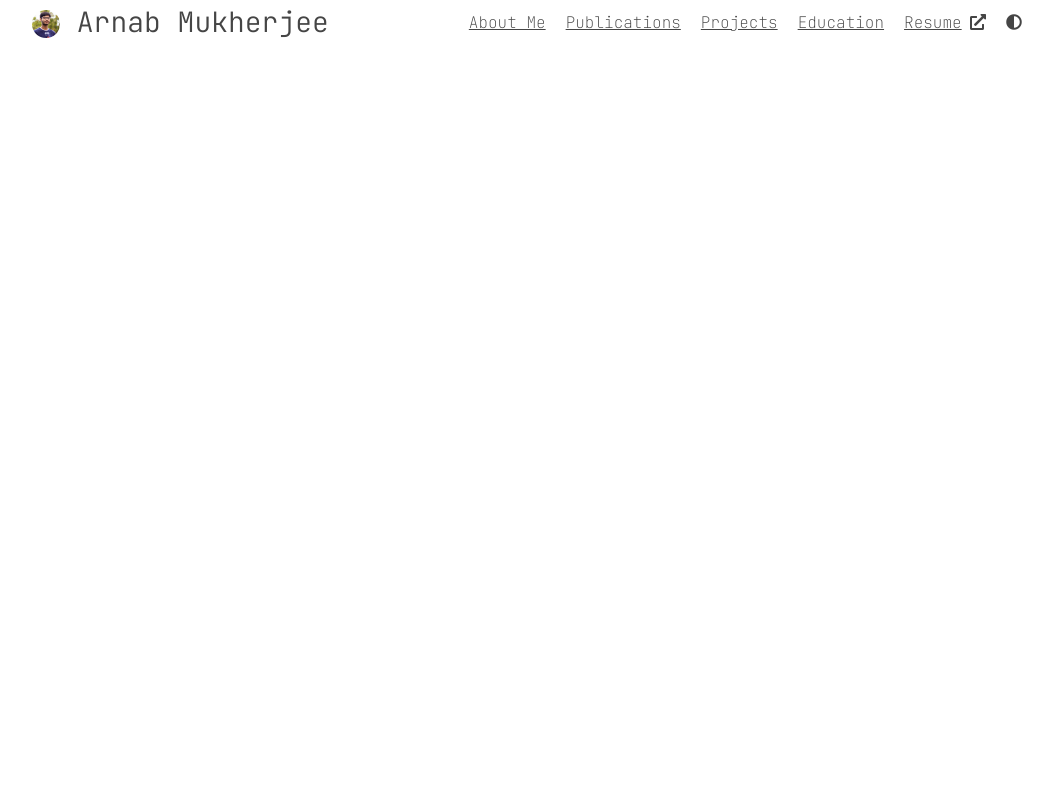
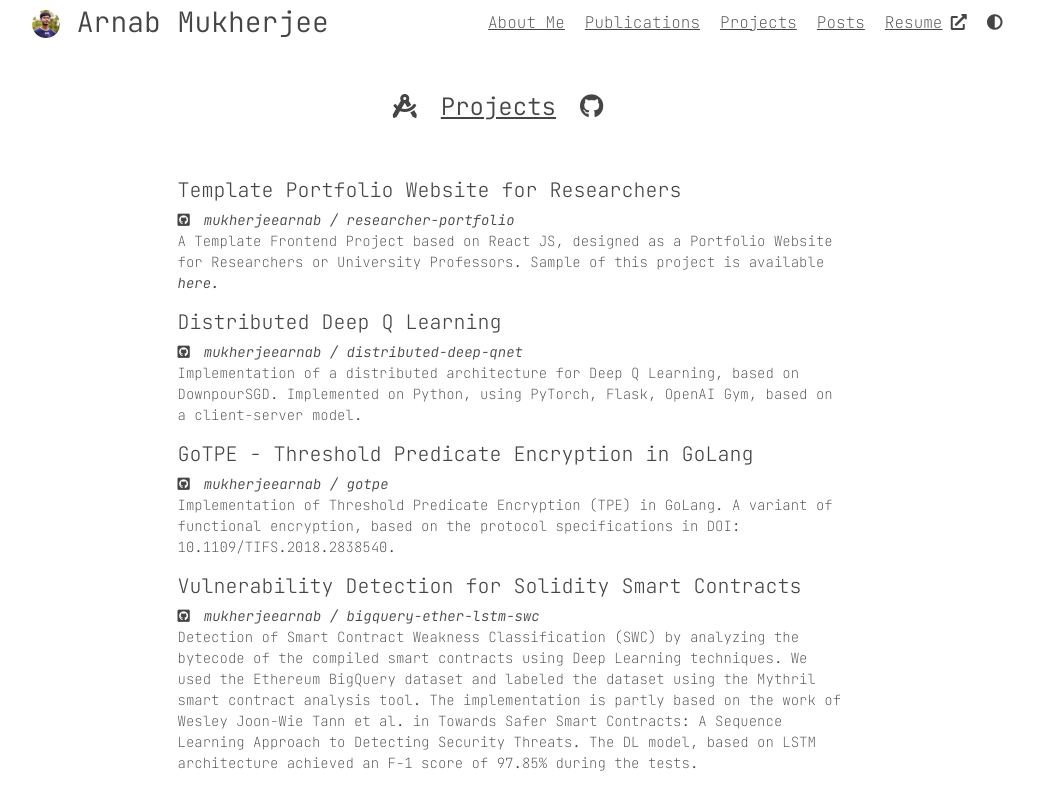
Before and after one commit to mukherjeearnab/mukherjeearnab.github.io, a React (Create React App) app: page /projects in a window 1280 px wide. Shown: the top 792 px of the page, without its empty margins (130-1183 px from the left). Built offline with nearby package versions, Linux system fonts and the light colour scheme.

Commit message:
Added Projects

```diff
--- /dev/null
+++ b/public/data/Projects.json
@@ -0,0 +1,90 @@
+[
+    {
+        "name": "Template Portfolio Website for Researchers",
+        "link": "https://github.com/mukherjeearnab/researcher-portfolio",
+        "user": "mukherjeearnab",
+        "repository": "researcher-portfolio",
+        "description": "A Template Frontend Project based on React JS, designed as a Portfolio Website for Researchers or University Professors.",
+        "sample": "https://mukherjeearnab.github.io/researcher-portfolio"
+    },
+    {
+        "name": "Distributed Deep Q Learning",
+        "link": "https://github.com/mukherjeearnab/distributed-deep-qnet",
+        "user": "mukherjeearnab",
+        "repository": "distributed-deep-qnet",
+        "description": "Implementation of a distributed architecture for Deep Q Learning, based on DownpourSGD. Implemented on Python, using PyTorch, Flask, OpenAI Gym, based on a client-server model.",
+        "sample": ""
+    },
+    {
+        "name": "GoTPE - Threshold Predicate Encryption in GoLang",
+        "link": "https://github.com/mukherjeearnab/gotpe",
+        "user": "mukherjeearnab",
+        "repository": "gotpe",
+        "description": "Implementation of Threshold Predicate Encryption (TPE) in GoLang. A variant of functional encryption, based on the protocol specifications in DOI: 10.1109/TIFS.2018.2838540.",
+        "sample": ""
+    },
+    {
+        "name": "Vulnerability Detection for Solidity Smart Contracts",
+        "link": "https://github.com/mukherjeearnab/bigquery-ether-lstm-swc",
+        "user": "mukherjeearnab",
+        "repository": "bigquery-ether-lstm-swc",
+        "description": "Detection of Smart Contract Weakness Classification (SWC) by analyzing the bytecode of the compiled smart contracts using Deep Learning techniques. We used the Ethereum BigQuery dataset and labeled the dataset using the Mythril smart contract analysis tool. The implementation is partly based on the work of Wesley Joon-Wie Tann et al. in Towards Safer Smart Contracts: A Sequence Learning Approach to Detecting Security Threats. The DL model, based on LSTM architecture achieved an F-1 score of 97.85% during the tests.",
+        "sample": ""
+    },
+    {
+        "name": "SolcAPI",
+        "link": "https://github.com/mukherjeearnab/solc-api",
+        "user": "mukherjeearnab",
+        "repository": "solc-api",
+        "description": "An API to compile Solidity Code automatically detecting the version pragma. Ideal for huge datasets of Solidity code. Implemented on Node.JS, utilizing the JS binaries of solc (Solidity Compiler).",
+        "sample": ""
+    },
+    {
+        "name": "PoliceChain",
+        "link": "https://github.com/mukherjeearnab/police-chain",
+        "user": "mukherjeearnab",
+        "repository": "police-chain",
+        "description": "This project is a working prototype of (PoliceChain) the publication mentioned here. Implemented on Hyperledger Fabric, with smart contracts written in GoLang and middle-ware implemented on Node.JS, this project was part of my work at IIT Patna during my internship in the summer of 2020.",
+        "sample": ""
+    },
+    {
+        "name": "CaffeineW",
+        "link": "https://github.com/mukherjeearnab/CaffeineW",
+        "user": "mukherjeearnab",
+        "repository": "CaffeineW",
+        "description": "A Caffeine like app for Windows.",
+        "sample": ""
+    },
+    {
+        "name": "LSTM-based Music Creation",
+        "link": "https://github.com/mukherjeearnab/lstm-music",
+        "user": "mukherjeearnab",
+        "repository": "lstm-music",
+        "description": "This project aims to train an LSTM model on a dataset of MIDI files to generate music, outputted as MIDI files using the trained LSTM model. The project was implemented using the Tensorflow DL library.",
+        "sample": ""
+    },
+    {
+        "name": "Gesture Controled Robot",
+        "link": "https://github.com/mukherjeearnab/gesturecontrolrobot",
+        "user": "mukherjeearnab",
+        "repository": "gesturecontrolrobot",
+        "description": "A gesture controlled robot car implemented on the Arduino platform, using the MPU6050 gyroscope sensor and RF24L01 radio module to wirelessly control the car, based on the articulation of the the gyroscope sensor.",
+        "sample": ""
+    },
+    {
+        "name": "ColorDropX",
+        "link": "https://github.com/mukherjeearnab/colordropx",
+        "user": "mukherjeearnab",
+        "repository": "colordropx",
+        "description": "A cross-platform color picker tool built on the Qt platform, supporting Linux, Windows and MacOS.",
+        "sample": ""
+    },
+    {
+        "name": "Periodica 12",
+        "link": "https://github.com/mukherjeearnab/periodica12",
+        "user": "mukherjeearnab",
+        "repository": "periodica12",
+        "description": "A Periodic Table app built on C#, that provides over 50 different fields of information of elements in the Periodic Table. This is the GUI implementation of my first project 'Periodica' after learning to code for the first time, originally built on C++.",
+        "sample": ""
+    }
+]
--- a/src/App.js
+++ b/src/App.js
@@ -4,6 +4,7 @@ import "./App.css";
 
 import Home from "./pages/Home";
 import Publications from "./pages/Publications";
+import Projects from "./pages/Projects";
 
 import Header from "./components/Header";
 
@@ -13,6 +14,7 @@ function App() {
             <Header />
             <Route exact path="/" component={Home}></Route>
             <Route exact path="/publications" component={Publications}></Route>
+            <Route exact path="/projects" component={Projects}></Route>
         </div>
     );
 }
--- a/src/components/Header.js
+++ b/src/components/Header.js
@@ -31,7 +31,7 @@ const Component = (props) => {
                         <Link to={"/projects"}>Projects</Link>
                     </span>
                     <span>
-                        <Link to={"/education"}>Education</Link>
+                        <Link to={"/posts"}>Posts</Link>
                     </span>
                     <span>
                         <a href="/resume" target="blank">
--- /dev/null
+++ b/src/components/Projects.js
@@ -0,0 +1,37 @@
+import "./css/Projects.css";
+
+const Component = (props) => {
+    return (
+        <div className="project-subsection">
+            {props.projects.map((project, index) => {
+                return (
+                    <div className="row right-content" key={index}>
+                        <h5>{project.name}</h5>
+
+                        <p className="project-repo">
+                            <i className="fab fa-github-square"></i>
+                            <a className="h-link" href={project.link} target="blank">
+                                {project.user} / {project.repository}
+                            </a>
+                        </p>
+                        <p>
+                            {project.description}&nbsp;
+                            {project.sample || project.sample !== "" ? (
+                                <span>
+                                    Sample of this project is available{" "}
+                                    <a href={project.sample} target="blank">
+                                        here.
+                                    </a>
+                                </span>
+                            ) : (
+                                ""
+                            )}
+                        </p>
+                    </div>
+                );
+            })}
+        </div>
+    );
+};
+
+export default Component;
--- /dev/null
+++ b/src/components/css/Projects.css
@@ -0,0 +1,3 @@
+.project-repo {
+    font-size: 1em;
+}
--- /dev/null
+++ b/src/pages/Projects.js
@@ -0,0 +1,33 @@
+import { useState, useEffect } from "react";
+
+import "./css/Publications.css";
+
+import Projects from "../components/Projects";
+
+const Page = () => {
+    const [projects, setProjects] = useState([]);
+
+    useEffect(() => {
+        // GET Projects
+        fetch("/data/Projects.json")
+            .then((res) => res.json())
+            .then((content) => {
+                setProjects(content);
+            });
+    }, []);
+    return (
+        <div className="row">
+            <div className="col-sm-7 col-11 publications">
+                <h4>
+                    <i className="fas fa-drafting-compass"></i>Projects
+                    <a href="https://github.com/mukherjeearnab" target="blank">
+                        <i className="fab fa-github gscholar"></i>
+                    </a>
+                </h4>
+                <Projects projects={projects} />
+            </div>
+        </div>
+    );
+};
+
+export default Page;
```
